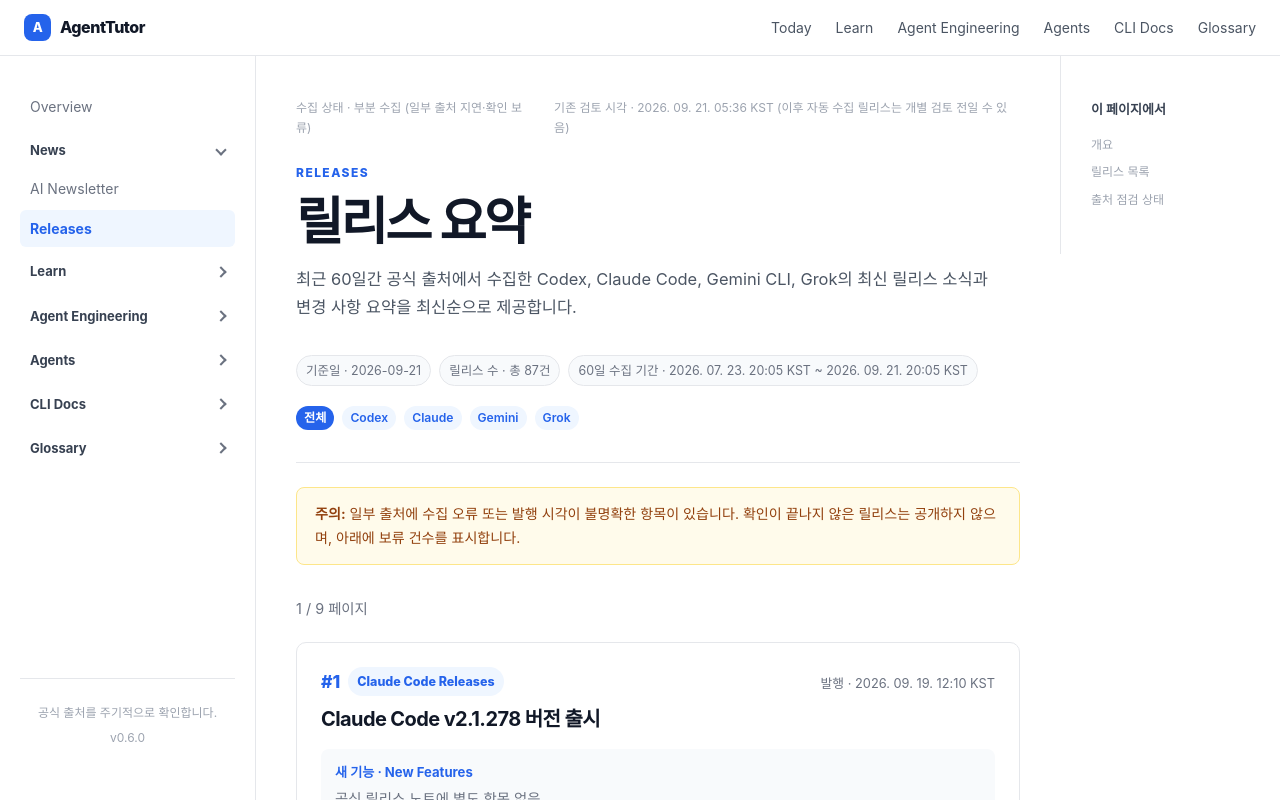
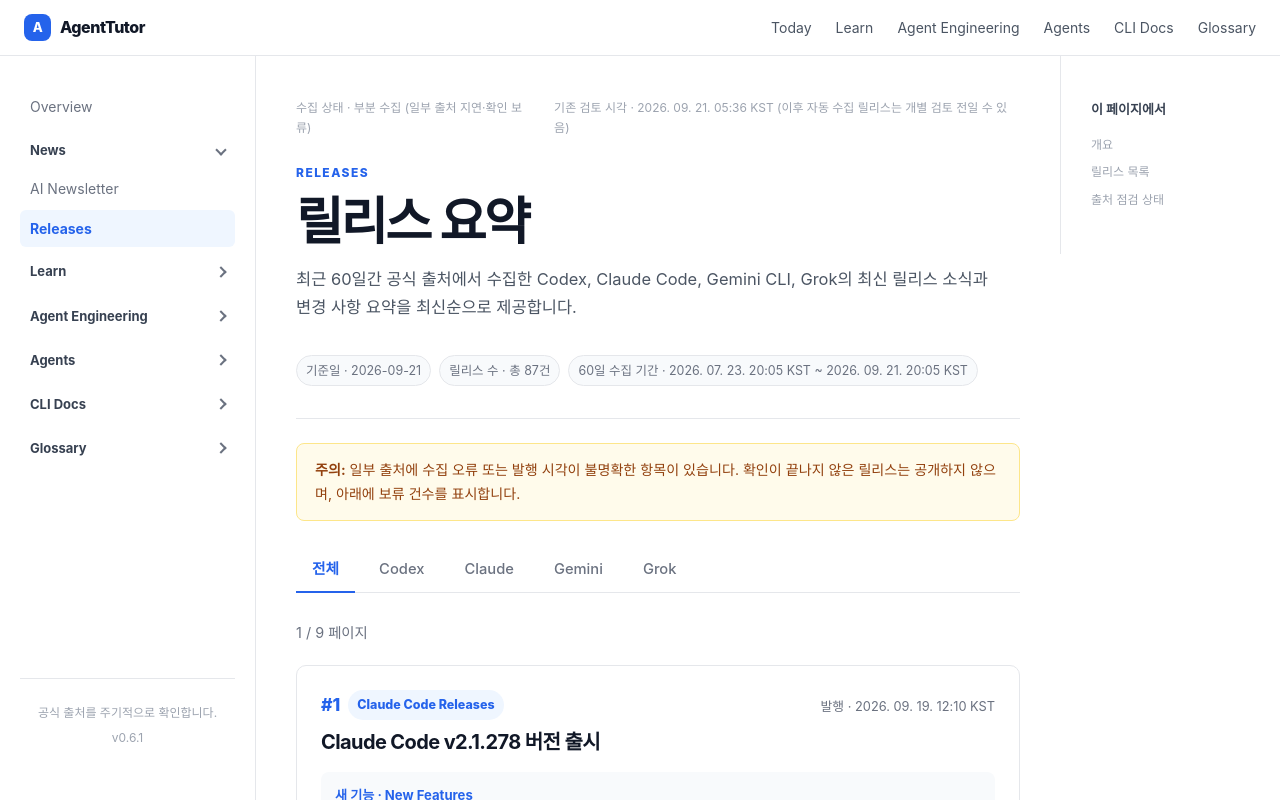
Before and after one commit to steven-forge/hanstree-agenttutor, a Next.js app: page /releases in a window 1280 px wide. Shown: the top 800 px of the page. Built offline with nearby package versions, Linux system fonts and the light colour scheme.

Commit message:
feat: use tabs for release filters

```diff
--- a/app/globals.css
+++ b/app/globals.css
@@ -197,6 +197,15 @@
 .agent-detail-btn { display: inline-flex; align-items: center; font-size: .82rem; font-weight: 700; color: var(--blue); text-decoration: none; white-space: nowrap; position: relative; z-index: 2; }
 .agent-detail-btn:hover { text-decoration: underline; }
 
+.releases-tabs { display: flex; gap: 8px; overflow-x: auto; -webkit-overflow-scrolling: touch; box-shadow: inset 0 -1px 0 var(--line); margin-top: 28px; scrollbar-width: none; }
+.releases-tabs::-webkit-scrollbar { display: none; }
+.releases-tab { display: inline-flex; align-items: center; justify-content: center; min-height: 44px; padding: 8px 16px; font-size: .92rem; font-weight: 500; color: var(--muted); text-decoration: none; white-space: nowrap; flex-shrink: 0; border-bottom: 2px solid transparent; transition: color .15s ease, border-color .15s ease; }
+.releases-tab:hover { color: var(--ink); }
+.releases-tab:focus-visible { outline: 2px solid var(--blue); outline-offset: -2px; border-radius: 4px 4px 0 0; }
+.releases-tab.active, .releases-tab[aria-current="page"] { color: var(--blue); font-weight: 700; border-bottom-color: var(--blue); }
+.releases-tab.active:hover, .releases-tab[aria-current="page"]:hover { color: var(--blue); }
+#releases { scroll-margin-top: 80px; }
+
 @media (max-width: 880px) {
   .site-header { padding: 0 16px; }
   .header-links { display: none; }
--- a/app/releases/page.tsx
+++ b/app/releases/page.tsx
@@ -124,27 +124,6 @@
                   60일 수집 기간 · {formatKstTime(window_start || latestCollection.window_start)} ~ {formatKstTime(window_end || latestCollection.window_end)}
                 </span>
               </div>
-              <nav aria-label="릴리스 에이전트 필터" style={{ display: "flex", flexWrap: "wrap", gap: "8px", marginTop: "20px" }}>
-                <Link
-                  href="/releases"
-                  className="tag-link"
-                  aria-current={selectedAgent === "all" ? "page" : undefined}
-                  style={selectedAgent === "all" ? { fontWeight: 800, background: "var(--blue)", color: "white" } : undefined}
-                >
-                  전체
-                </Link>
-                {RELEASE_AGENTS.map((agent) => (
-                  <Link
-                    key={agent.id}
-                    href={`/releases?agent=${agent.id}`}
-                    className="tag-link"
-                    aria-current={selectedAgent === agent.id ? "page" : undefined}
-                    style={selectedAgent === agent.id ? { fontWeight: 800, background: "var(--blue)", color: "white" } : undefined}
-                  >
-                    {agent.label}
-                  </Link>
-                ))}
-              </nav>
             </header>
 
             {releaseStatus === "not_collected" && (
@@ -166,8 +145,28 @@
               </div>
             )}
 
+            <nav className="releases-tabs" aria-label="릴리스 에이전트 필터">
+              <Link
+                href="/releases"
+                className={`releases-tab${selectedAgent === "all" ? " active" : ""}`}
+                aria-current={selectedAgent === "all" ? "page" : undefined}
+              >
+                전체
+              </Link>
+              {RELEASE_AGENTS.map((agent) => (
+                <Link
+                  key={agent.id}
+                  href={`/releases?agent=${agent.id}`}
+                  className={`releases-tab${selectedAgent === agent.id ? " active" : ""}`}
+                  aria-current={selectedAgent === agent.id ? "page" : undefined}
+                >
+                  {agent.label}
+                </Link>
+              ))}
+            </nav>
+
             {!hasArticles ? (
-              <div className="empty-state" style={{ marginTop: "32px" }}>
+              <div id="releases" className="empty-state" style={{ marginTop: "28px" }}>
                 <p style={{ fontSize: "1.1rem", fontWeight: 700, color: "var(--ink)" }}>
                   {isReviewedEmpty ? "조건에 맞는 주요 릴리스가 없습니다." : hasNoCandidates ? "현재 발행 가능한 릴리스 후보는 0건입니다." : "아직 검토되지 않았습니다."}
                 </p>
@@ -184,7 +183,7 @@
                 </div>
               </div>
             ) : pageOutOfRange ? (
-              <div id="releases" className="empty-state" style={{ marginTop: "32px" }}>
+              <div id="releases" className="empty-state" style={{ marginTop: "28px" }}>
                 <p style={{ fontSize: "1.1rem", fontWeight: 700, color: "var(--ink)" }}>해당 페이지에 릴리스가 없습니다.</p>
                 <div style={{ marginTop: "16px" }}>
                   <Link href="/releases" className="tag-link" style={{ padding: "6px 14px", fontSize: "0.85rem" }}>
@@ -193,7 +192,7 @@
                 </div>
               </div>
             ) : (
-              <div id="releases" style={{ display: "grid", gap: "20px", marginTop: "32px" }}>
+              <div id="releases" style={{ display: "grid", gap: "20px", marginTop: "28px" }}>
                 <p className="section-note" style={{ margin: 0 }}>{pageNum} / {totalPages} 페이지</p>
                 {releaseArticles.slice(pageStart, pageStart + PAGE_SIZE).map((article, index) => (
                   <article key={article.id} className="card" style={{ padding: "24px" }}>
--- a/package.json
+++ b/package.json
@@ -1,6 +1,6 @@
 {
   "name": "agenttutor",
-  "version": "0.6.0",
+  "version": "0.6.1",
   "private": true,
   "scripts": {
     "dev": "next dev",
```
Also changed, not shown: 2 other files (tests, documents, lock files or other folders).
